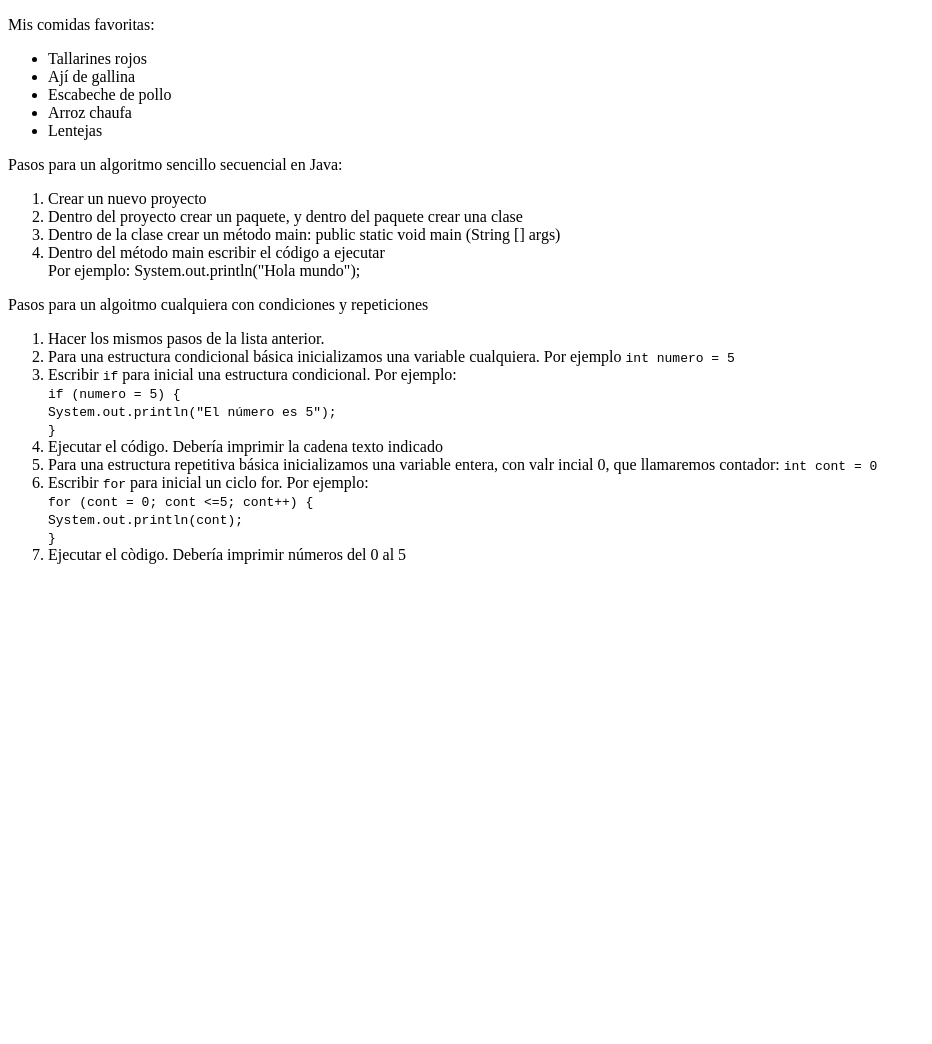
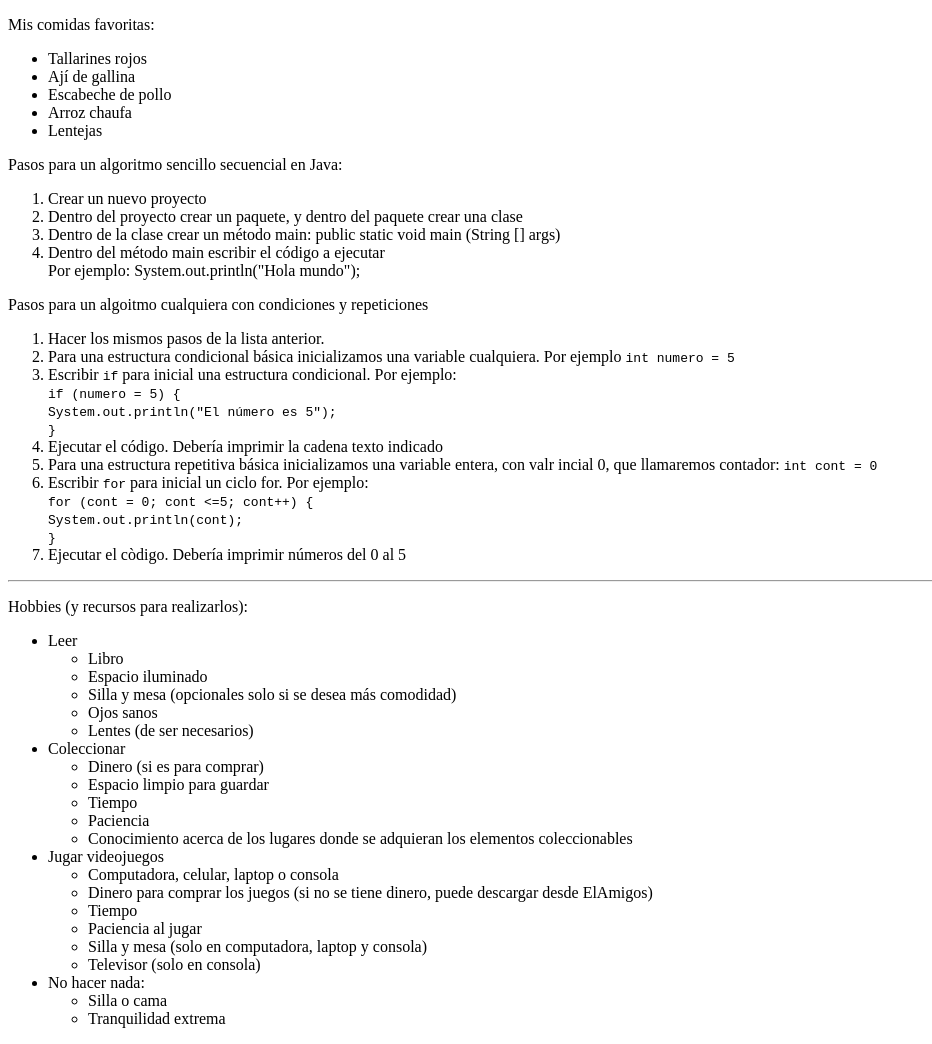
Before and after one commit to saulocaceresg/Laboratorio4IDWEB-HTML5-p2-, a plain HTML site: page index.html in a window 1280 px wide. Shown: the whole page, without its empty margins (0-932 px from the left). Before the commit the page ends 800 px from the top, so only its background shows below. Drawn offline with Linux system fonts and the light colour scheme.

Commit message:
Commit 4: lista anidada de hobbies

```diff
--- a/index.html
+++ b/index.html
@@ -36,5 +36,49 @@
         <li>Escribir <code>for</code> para inicial un ciclo for. Por ejemplo:<br><code>for (cont = 0; cont <=5; cont++) { <br> System.out.println(cont); <br>} </code></li>
         <li>Ejecutar el còdigo. Debería imprimir números del 0 al 5</li>
     </ol>
+
+    <hr>
+    <!-- Lista anidada -->
+    <p>Hobbies (y recursos para realizarlos):</p>
+    <ul>
+        <li>
+            Leer
+            <ul>
+                <li>Libro</li>
+                <li>Espacio iluminado</li>
+                <li>Silla y mesa (opcionales solo si se desea más comodidad)</li>
+                <li>Ojos sanos</li>
+                <li>Lentes (de ser necesarios)</li>
+            </ul>
+        </li>
+        <li>
+            Coleccionar
+            <ul>
+                <li>Dinero (si es para comprar)</li>
+                <li>Espacio limpio para guardar</li>
+                <li>Tiempo</li>
+                <li>Paciencia</li>
+                <li>Conocimiento acerca de los lugares donde se adquieran los elementos coleccionables</li>
+            </ul>
+        </li>
+        <li>
+            Jugar videojuegos
+            <ul>
+                <li>Computadora, celular, laptop o consola</li>
+                <li>Dinero para comprar los juegos (si no se tiene dinero, puede descargar desde ElAmigos)</li>
+                <li>Tiempo</li>
+                <li>Paciencia al jugar</li>
+                <li>Silla y mesa (solo en computadora, laptop y consola)</li>
+                <li>Televisor (solo en consola)</li>
+            </ul>
+        </li>
+        <li>
+            No hacer nada:
+            <ul>
+                <li>Silla o cama</li>
+                <li>Tranquilidad extrema</li>
+            </ul>
+        </li>
+    </ul>
 </body>
 </html>
```
